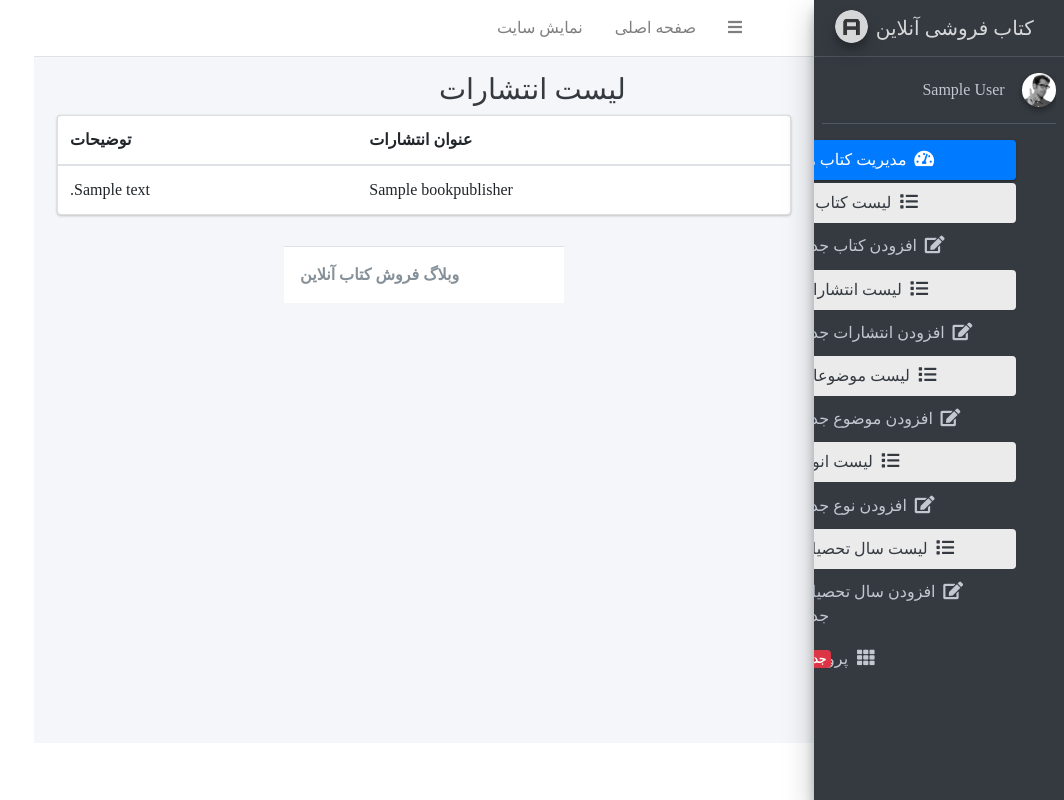
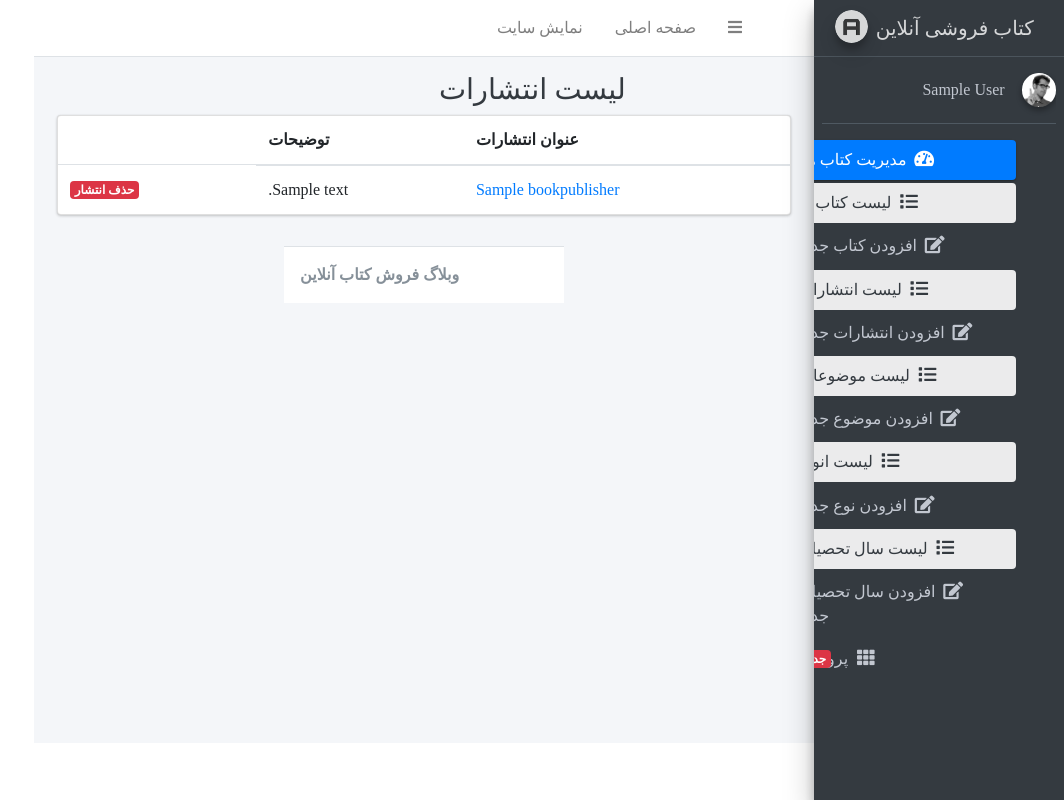
Before and after one commit to hamed-alemoni/online_bookstore, a Django app: page /account/book-publisher/list/ in a window 1280 px wide. Shown: the whole page, without its empty margins (216-1280 px from the left). Run offline with Django 3.2, Linux system fonts and the light colour scheme; a user stored in the database is signed in; tables that the repository leaves empty hold one stand-in row (values such as "Sample post"); some libraries are stand-ins or nearby versions; some web fonts are replaced.

Commit message:
add update and delete option for book publisher

```diff
--- a/backend/templates/registration/book_publisher_list.html
+++ b/backend/templates/registration/book_publisher_list.html
@@ -18,8 +18,14 @@
                         <tbody>
                             {% for book in object_list %}
                                 <tr>
-                                <td>{{ book.title }}</td>
+                                <td><a href="{% url 'account:book-publisher-update' book.pk %}">{{ book.title }}</a></td>
                                 <td>{{ book.description | striptags | truncatewords:"30" }}</td>
+                                <td>
+                                    {% if user.is_superuser %}
+                                        <a class="badge badge-danger"
+                                           href="{% url 'account:book-publisher-delete'  book.pk %}">حذف انتشار</a>
+                                    {% endif %}
+                                </td>
                                 </tr>
                             {% endfor %}
 
```
